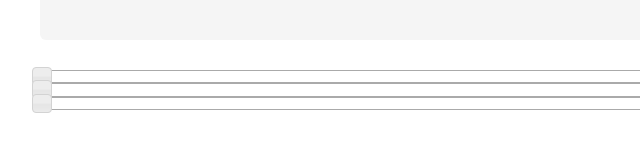
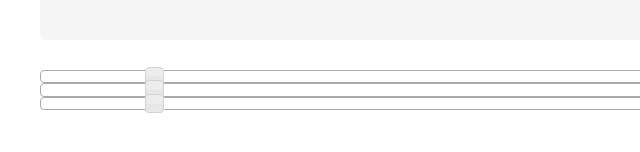
Before and after one commit to Floppy/2050-projections, a plain HTML site: page index.html in a window 1280 px wide. Shown: the part 640-792 px from the top of the page, 130-770 px from the left. Drawn offline with Linux system fonts and the light colour scheme.

Commit message:
slider callbacks

```diff
--- a/app.js
+++ b/app.js
@@ -11,7 +11,13 @@ $(function () {
     $.plot($("#placeholder"), [ d1, d2, d3 ]);
 });
 
+
 // Initialise UI objects
 $(function() {
-	$( ".slider" ).slider();
+	$( ".slider" ).slider({
+		max: 2100,
+		min: 2000,
+		value: 2012,
+        change: function(event, ui) { alert(event.target.id + ' changed to ' + ui.value); }
+	});
 });
--- a/index.html
+++ b/index.html
@@ -2,7 +2,7 @@
 <html>
 	<head>
 	    <meta http-equiv="Content-Type" content="text/html; charset=utf-8">
-	    <title>Flot Examples</title>
+	    <title>2050 projection</title>
 	    <link href="css/main.css" rel="stylesheet" type="text/css">
 	    <link href="css/bootstrap.min.css" rel="stylesheet" type="text/css">
 	    <link href="css/smoothness/jquery-ui-1.8.18.custom.css" rel="stylesheet" type="text/css">
```
